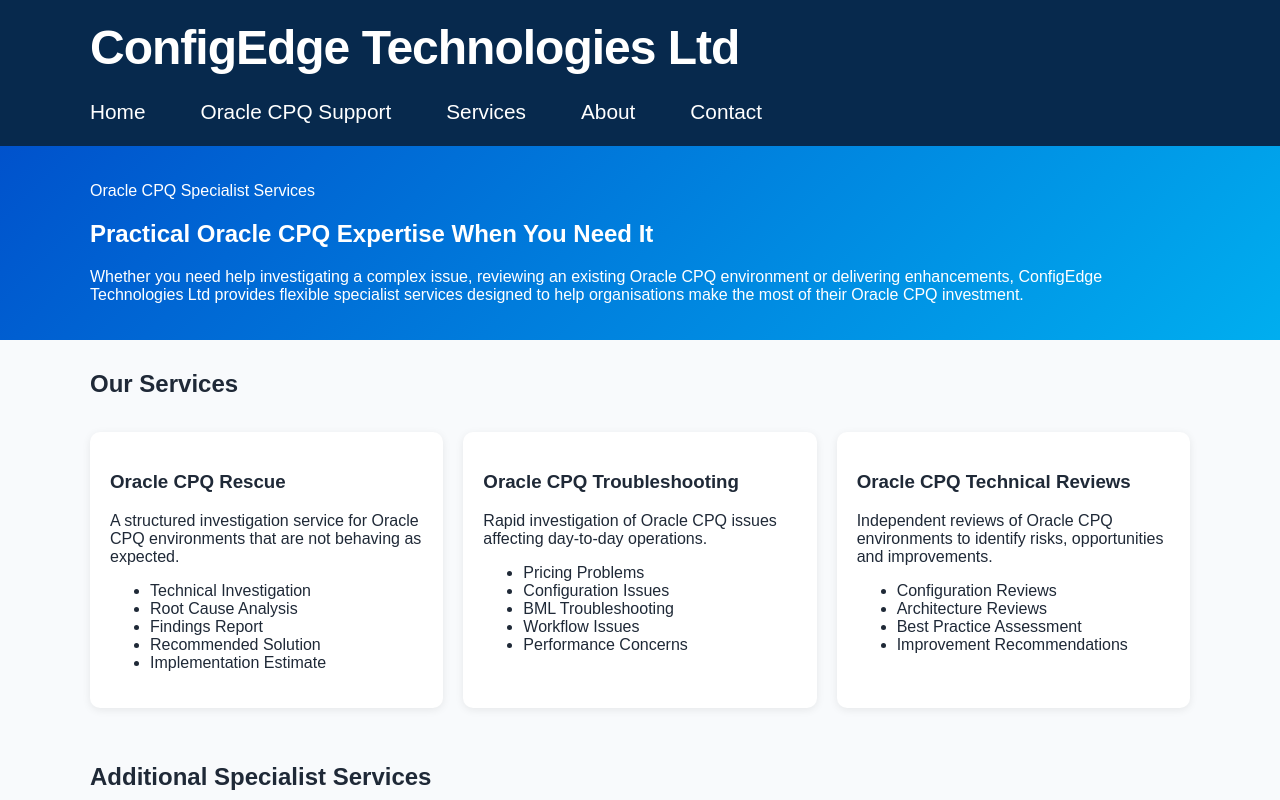
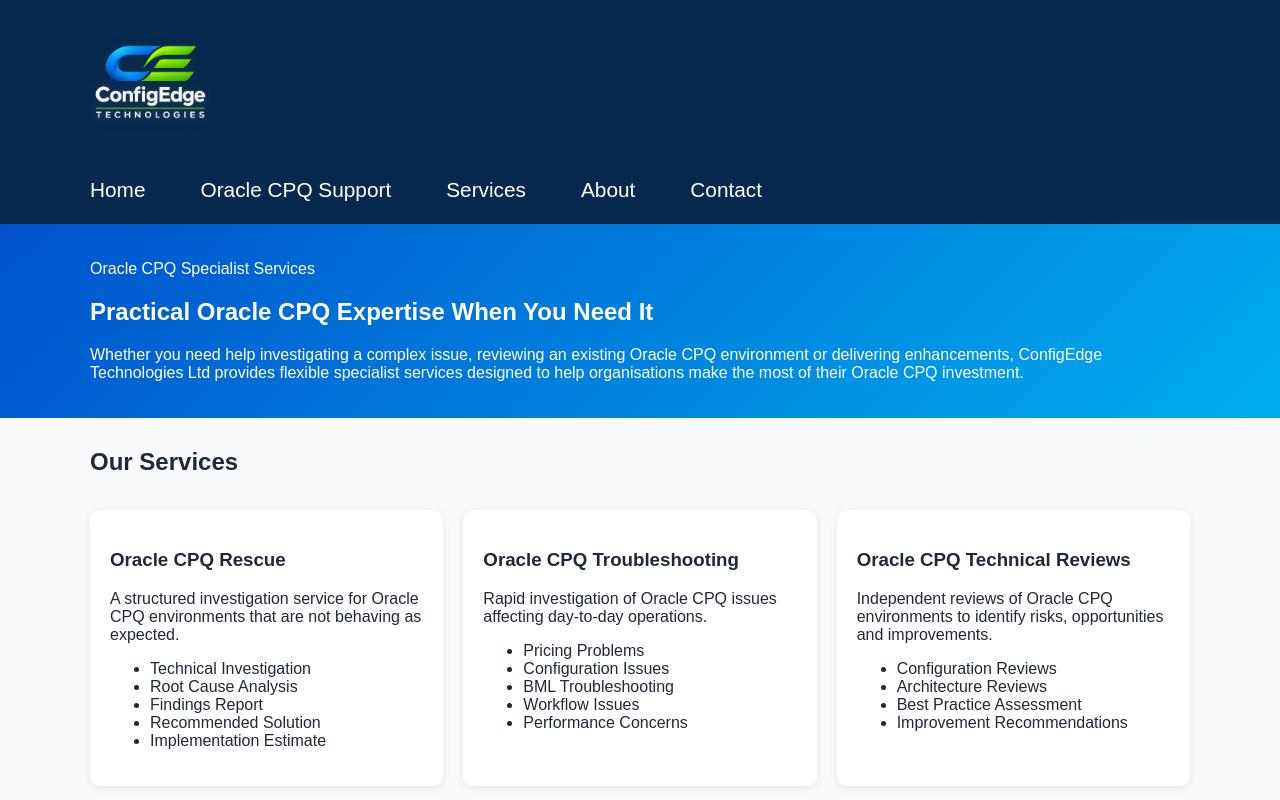
Before and after one commit to tprasanna-oss/configedge-technologies-website, a plain HTML site: page services.html in a window 1280 px wide. Shown: the top 800 px of the page. Drawn offline with Linux system fonts and the light colour scheme.

Commit message:
Update services.html

```diff
--- a/services.html
+++ b/services.html
@@ -18,7 +18,7 @@ content="Oracle CPQ Rescue, technical reviews, troubleshooting, advisory service
 <div class="container">
 
 <div class="logo">
-ConfigEdge Technologies Ltd
+    <img src="logo.png" alt="ConfigEdge Technologies Ltd Logo" style="height:120px;">
 </div>
 
 <nav>
```
